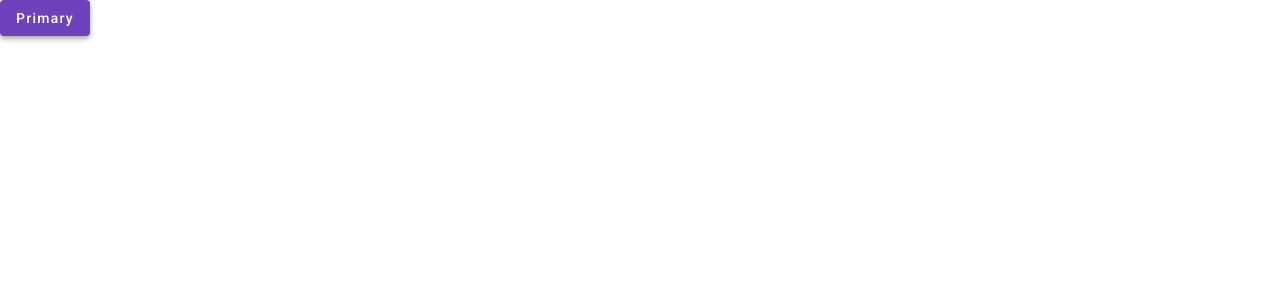
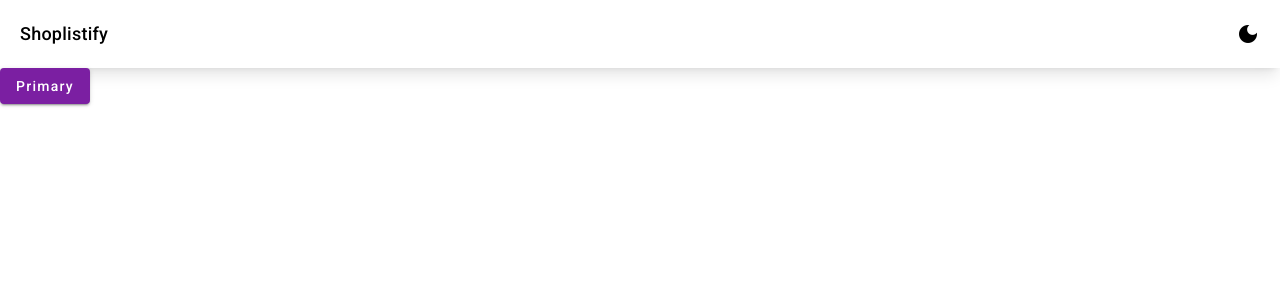
Before and after one commit to reotsugua/angular-shopListify, an Angular app in the folder shoplistify/: page / in a window 1280 px wide. Shown: the top 300 px of the page. Built offline with nearby package versions, Linux system fonts and the light colour scheme; no server answers.

Commit message:
thema dark e light adicionados

```diff
--- a/shoplistify/angular.json
+++ b/shoplistify/angular.json
@@ -97,7 +97,7 @@
               "src/assets"
             ],
             "styles": [
-              "@angular/material/prebuilt-themes/indigo-pink.css",
+              "@angular/material/prebuilt-themes/purple-green.css",
               "src/styles.scss"
             ],
             "scripts": []
--- a/shoplistify/package.json
+++ b/shoplistify/package.json
@@ -29,12 +29,15 @@
     "@angular/cli": "~16.1.0",
     "@angular/compiler-cli": "^16.1.0",
     "@types/jasmine": "~4.3.0",
+    "autoprefixer": "^10.4.16",
     "jasmine-core": "~4.6.0",
     "karma": "~6.4.0",
     "karma-chrome-launcher": "~3.2.0",
     "karma-coverage": "~2.2.0",
     "karma-jasmine": "~5.1.0",
     "karma-jasmine-html-reporter": "~2.1.0",
+    "postcss": "^8.4.30",
+    "tailwindcss": "^3.3.3",
     "typescript": "~5.1.3"
   }
 }
--- a/shoplistify/src/app/app.component.html
+++ b/shoplistify/src/app/app.component.html
@@ -1,4 +1,15 @@
+<div class="dark:bg-slate-800">
+    <div
+        class="flex justify-between items-center bg-white-300 dark:text-white dark:bg-blue-950 p-5 font-medium text-lg shadow-lg">
+        Shoplistify
+        <button class="flex transition-transform hover:scale-125 align-middle" (click)="darkMode.set(!darkMode())">
+            <span *ngIf="!darkMode()" class="material-icons">dark_mode</span>
+            <span *ngIf="darkMode()" class="material-icons">light_mode</span>
+        </button>
+    </div>
 
-<app-product-list></app-product-list>
+    <app-product-list></app-product-list>
 
-<button mat-raised-button color="primary">Primary</button>
+    <button mat-raised-button color="primary">Primary</button>
+
+</div>
--- a/shoplistify/src/app/app.component.ts
+++ b/shoplistify/src/app/app.component.ts
@@ -1,4 +1,4 @@
-import { Component } from '@angular/core';
+import { Component, HostBinding, effect, signal } from '@angular/core';
 
 @Component({
   selector: 'app-root',
@@ -7,4 +7,17 @@ import { Component } from '@angular/core';
 })
 export class AppComponent {
   title = 'shoplistify';
+  darkMode = signal<boolean>(
+    JSON.parse(window.localStorage.getItem('darkMode') ?? 'false')
+  );
+
+  @HostBinding('class.dark') get mode() {
+    return this.darkMode();
+  }
+
+  constructor() {
+    effect(() => {
+      window.localStorage.setItem('darkMode', JSON.stringify(this.darkMode()));
+    });
+  }
 }
--- /dev/null
+++ b/shoplistify/src/app/app.config.ts
@@ -0,0 +1,5 @@
+import { ApplicationConfig } from '@angular/core';
+
+export const appConfig: ApplicationConfig = {
+  providers: []
+};
--- a/shoplistify/src/styles.scss
+++ b/shoplistify/src/styles.scss
@@ -2,3 +2,9 @@
 
 html, body { height: 100%; }
 body { margin: 0; font-family: Roboto, "Helvetica Neue", sans-serif; }
+
+@import '@angular/material/prebuilt-themes/purple-green.css';
+
+@tailwind base;
+@tailwind components;
+@tailwind utilities;
--- /dev/null
+++ b/shoplistify/tailwind.config.js
@@ -0,0 +1,11 @@
+/** @type {import('tailwindcss').Config} */
+module.exports = {
+  darkMode: 'class',
+  content: [
+    "./src/**/*.{html,ts}",
+  ],
+  theme: {
+    extend: {},
+  },
+  plugins: [],
+}
```
Also changed, not shown: 1 other file (tests, documents, lock files or other folders).
